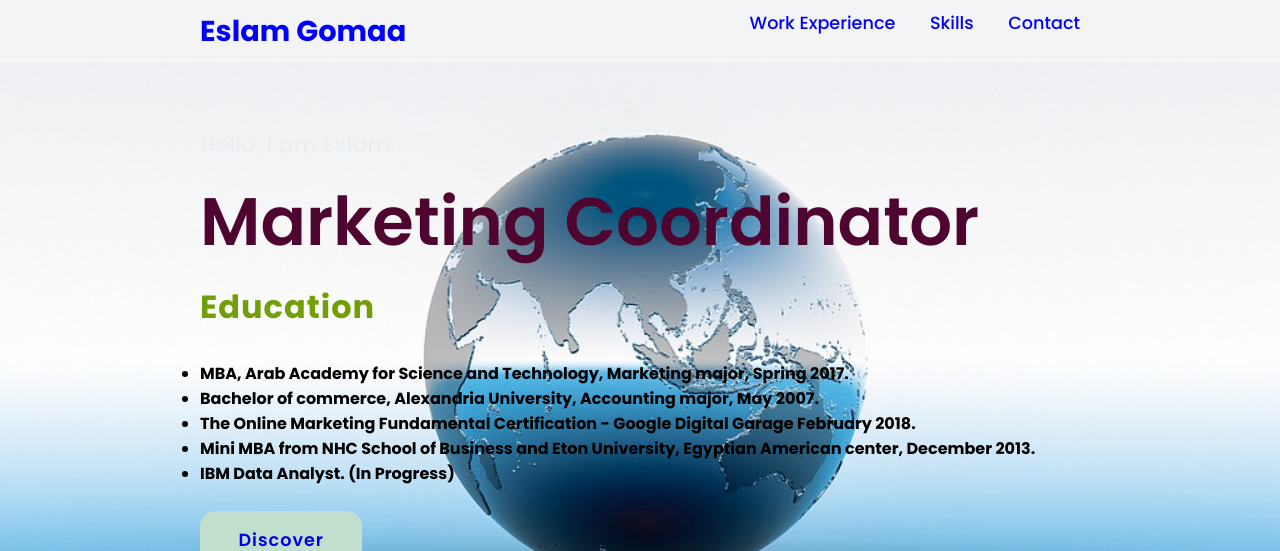
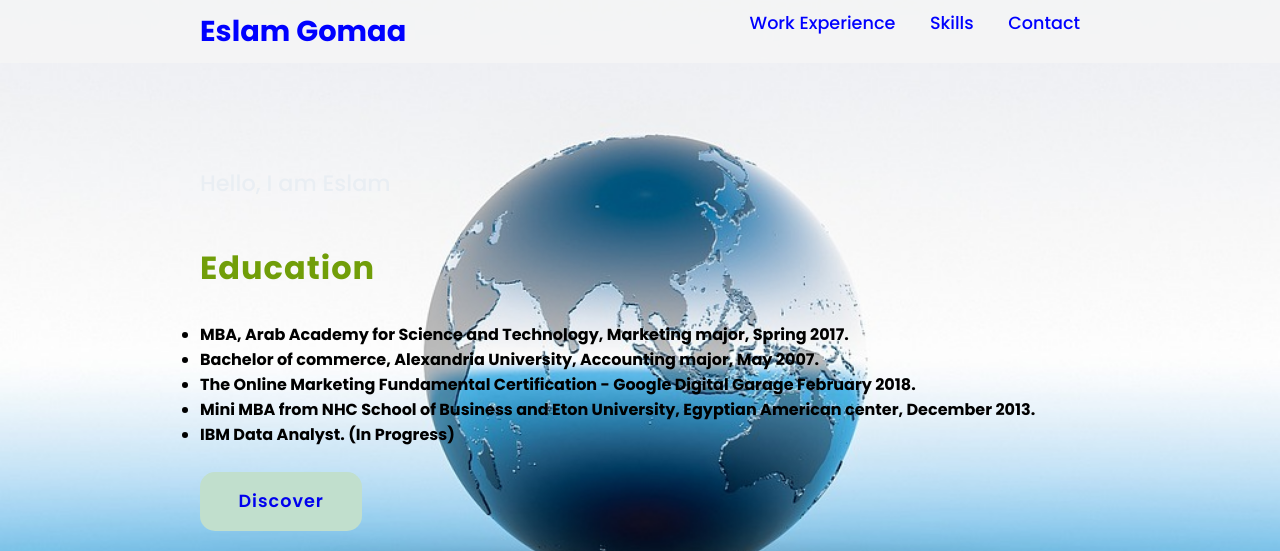
Before and after one commit to eslamgh86/mywebsite, a plain HTML site: page index.html in a window 1280 px wide. Shown: the top 551 px of the page. Drawn offline with Linux system fonts and the light colour scheme.

Commit message:
Update index.html
removed span " Marketing coordiantor"

```diff
--- a/index.html
+++ b/index.html
@@ -20,7 +20,7 @@
     </header>
     <section class="main">
         <div>
-            <h2> Hello, I am Eslam <br> <span>Marketing Coordinator</span>
+            <h2> Hello, I am Eslam <br> <span></span>
             </h2>
             <h3>Education
             </h3>
```
